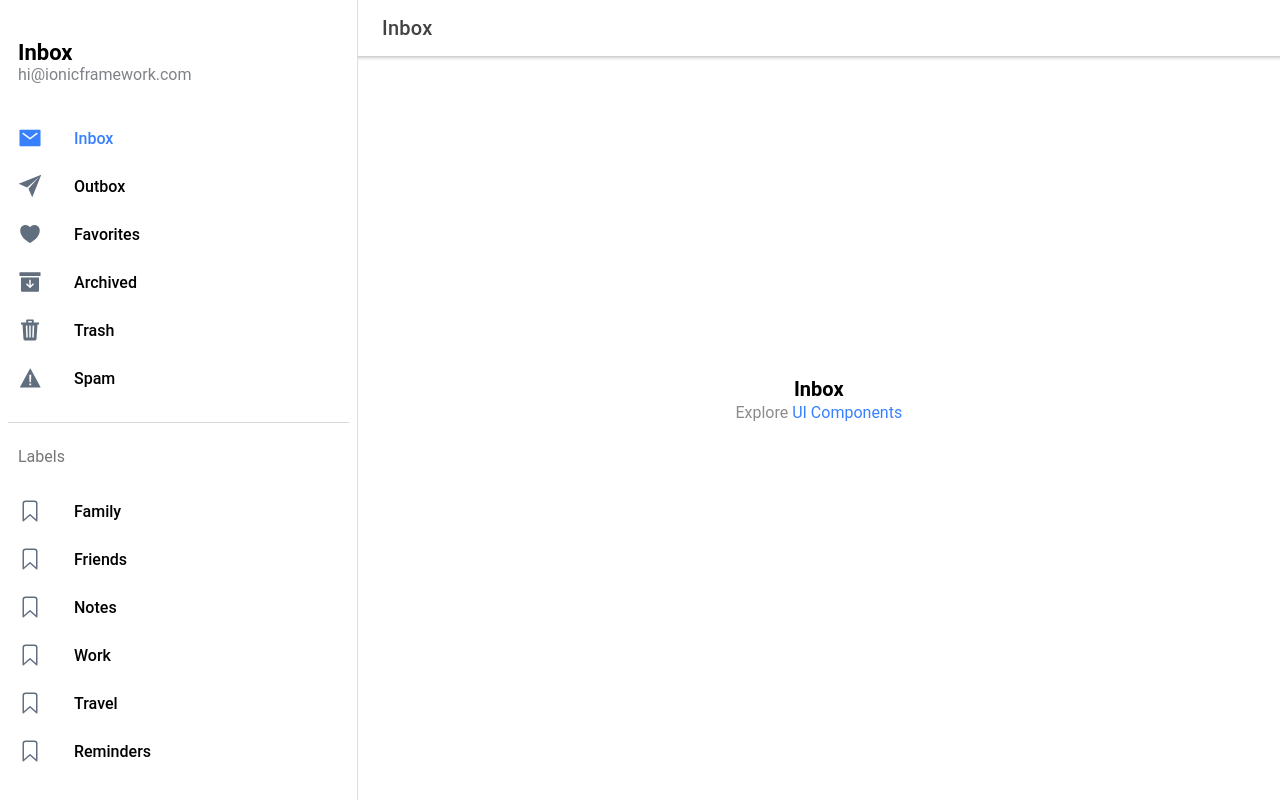
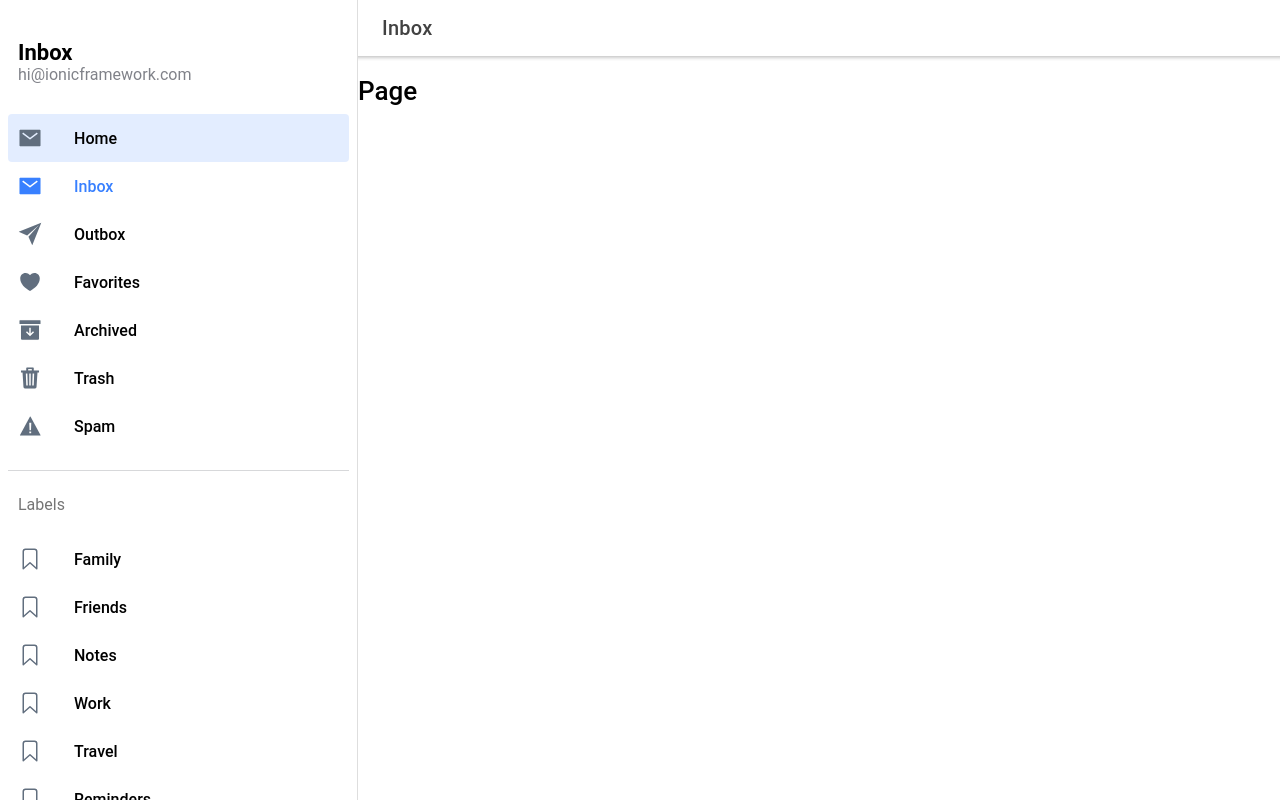
Before and after one commit to jtjeruta/money-tracker, a React (Create React App) app: page /page/Home in a window 1280 px wide. Both pictures are taken after a click on the element "Inbox". Built offline with nearby package versions, Linux system fonts and the light colour scheme.

Commit message:
Basic routing

```diff
--- a/src/App.tsx
+++ b/src/App.tsx
@@ -2,7 +2,8 @@ import { IonApp, IonRouterOutlet, IonSplitPane, setupIonicReact } from '@ionic/r
 import { IonReactRouter } from '@ionic/react-router';
 import { Redirect, Route } from 'react-router-dom';
 import Menu from './components/Menu';
-import Page from './pages/Page';
+import { appPages } from './routes';
+import UserLayout from './components/UserLayout';
 
 /* Core CSS required for Ionic components to work properly */
 import '@ionic/react/css/core.css';
@@ -33,11 +34,15 @@ const App: React.FC = () => {
           <Menu />
           <IonRouterOutlet id="main">
             <Route path="/" exact={true}>
-              <Redirect to="/page/Inbox" />
+              <Redirect to="/page/Home" />
             </Route>
-            <Route path="/page/:name" exact={true}>
-              <Page />
-            </Route>
+            {appPages.map((route) => (
+              <Route path={route.url} exact={true} key={route.url}>
+                <UserLayout title={route.title}>
+                  <route.component />
+                </UserLayout>
+              </Route>
+            ))}
           </IonRouterOutlet>
         </IonSplitPane>
       </IonReactRouter>
--- a/src/components/ExploreContainer.css
+++ /dev/null
@@ -1,24 +0,0 @@
-.container {
-  text-align: center;
-  position: absolute;
-  left: 0;
-  right: 0;
-  top: 50%;
-  transform: translateY(-50%);
-}
-
-.container strong {
-  font-size: 20px;
-  line-height: 26px;
-}
-
-.container p {
-  font-size: 16px;
-  line-height: 22px;
-  color: #8c8c8c;
-  margin: 0;
-}
-
-.container a {
-  text-decoration: none;
-}
--- a/src/components/ExploreContainer.tsx
+++ /dev/null
@@ -1,21 +0,0 @@
-import './ExploreContainer.css';
-
-interface ContainerProps {
-  name: string;
-}
-
-const ExploreContainer: React.FC<ContainerProps> = ({ name }) => {
-  return (
-    <div className="container">
-      <strong>{name}</strong>
-      <p>
-        Explore{' '}
-        <a target="_blank" rel="noopener noreferrer" href="https://ionicframework.com/docs/components">
-          UI Components
-        </a>
-      </p>
-    </div>
-  );
-};
-
-export default ExploreContainer;
--- a/src/components/Menu.tsx
+++ b/src/components/Menu.tsx
@@ -11,68 +11,9 @@ import {
 } from '@ionic/react';
 
 import { useLocation } from 'react-router-dom';
-import {
-  archiveOutline,
-  archiveSharp,
-  bookmarkOutline,
-  heartOutline,
-  heartSharp,
-  mailOutline,
-  mailSharp,
-  paperPlaneOutline,
-  paperPlaneSharp,
-  trashOutline,
-  trashSharp,
-  warningOutline,
-  warningSharp,
-} from 'ionicons/icons';
+import { bookmarkOutline } from 'ionicons/icons';
+import { appPages } from '../routes';
 import './Menu.css';
-
-interface AppPage {
-  url: string;
-  iosIcon: string;
-  mdIcon: string;
-  title: string;
-}
-
-const appPages: AppPage[] = [
-  {
-    title: 'Inbox',
-    url: '/page/Inbox',
-    iosIcon: mailOutline,
-    mdIcon: mailSharp,
-  },
-  {
-    title: 'Outbox',
-    url: '/page/Outbox',
-    iosIcon: paperPlaneOutline,
-    mdIcon: paperPlaneSharp,
-  },
-  {
-    title: 'Favorites',
-    url: '/page/Favorites',
-    iosIcon: heartOutline,
-    mdIcon: heartSharp,
-  },
-  {
-    title: 'Archived',
-    url: '/page/Archived',
-    iosIcon: archiveOutline,
-    mdIcon: archiveSharp,
-  },
-  {
-    title: 'Trash',
-    url: '/page/Trash',
-    iosIcon: trashOutline,
-    mdIcon: trashSharp,
-  },
-  {
-    title: 'Spam',
-    url: '/page/Spam',
-    iosIcon: warningOutline,
-    mdIcon: warningSharp,
-  },
-];
 
 const labels = ['Family', 'Friends', 'Notes', 'Work', 'Travel', 'Reminders'];
 
--- /dev/null
+++ b/src/components/UserLayout.tsx
@@ -0,0 +1,34 @@
+import { ReactNode } from 'react';
+import { IonButtons, IonContent, IonHeader, IonMenuButton, IonPage, IonTitle, IonToolbar } from '@ionic/react';
+
+type Props = {
+  children: ReactNode;
+  title: string;
+};
+
+const Page: React.FC<Props> = (props) => {
+  return (
+    <IonPage>
+      <IonHeader>
+        <IonToolbar>
+          <IonButtons slot="start">
+            <IonMenuButton />
+          </IonButtons>
+          <IonTitle>{props.title}</IonTitle>
+        </IonToolbar>
+      </IonHeader>
+
+      <IonContent fullscreen>
+        <IonHeader collapse="condense">
+          <IonToolbar>
+            <IonTitle size="large">{props.title}</IonTitle>
+          </IonToolbar>
+        </IonHeader>
+
+        <div className="container">{props.children}</div>
+      </IonContent>
+    </IonPage>
+  );
+};
+
+export default Page;
--- /dev/null
+++ b/src/pages/HomePage.tsx
@@ -0,0 +1,5 @@
+const HomePage = () => {
+  return <h1>Hello</h1>;
+};
+
+export default HomePage;
--- a/src/pages/Page.tsx
+++ b/src/pages/Page.tsx
@@ -1,32 +1,5 @@
-import { IonButtons, IonContent, IonHeader, IonMenuButton, IonPage, IonTitle, IonToolbar } from '@ionic/react';
-import { useParams } from 'react-router';
-import ExploreContainer from '../components/ExploreContainer';
-import './Page.css';
-
 const Page: React.FC = () => {
-  const { name } = useParams<{ name: string }>();
-
-  return (
-    <IonPage>
-      <IonHeader>
-        <IonToolbar>
-          <IonButtons slot="start">
-            <IonMenuButton />
-          </IonButtons>
-          <IonTitle>{name}</IonTitle>
-        </IonToolbar>
-      </IonHeader>
-
-      <IonContent fullscreen>
-        <IonHeader collapse="condense">
-          <IonToolbar>
-            <IonTitle size="large">{name}</IonTitle>
-          </IonToolbar>
-        </IonHeader>
-        <ExploreContainer name={name} />
-      </IonContent>
-    </IonPage>
-  );
+  return <h1>Page</h1>;
 };
 
 export default Page;
--- /dev/null
+++ b/src/routes.ts
@@ -0,0 +1,77 @@
+import { FC } from 'react';
+import {
+  archiveOutline,
+  archiveSharp,
+  heartOutline,
+  heartSharp,
+  mailOutline,
+  mailSharp,
+  paperPlaneOutline,
+  paperPlaneSharp,
+  trashOutline,
+  trashSharp,
+  warningOutline,
+  warningSharp,
+} from 'ionicons/icons';
+import Page from './pages/Page';
+import HomePage from './pages/HomePage';
+
+export interface AppPage {
+  url: string;
+  iosIcon: string;
+  mdIcon: string;
+  title: string;
+  component: FC;
+}
+
+export const appPages: AppPage[] = [
+  {
+    title: 'Home',
+    url: '/page/Home',
+    iosIcon: mailOutline,
+    mdIcon: mailSharp,
+    component: HomePage,
+  },
+  {
+    title: 'Inbox',
+    url: '/page/Inbox',
+    iosIcon: mailOutline,
+    mdIcon: mailSharp,
+    component: Page,
+  },
+  {
+    title: 'Outbox',
+    url: '/page/Outbox',
+    iosIcon: paperPlaneOutline,
+    mdIcon: paperPlaneSharp,
+    component: Page,
+  },
+  {
+    title: 'Favorites',
+    url: '/page/Favorites',
+    iosIcon: heartOutline,
+    mdIcon: heartSharp,
+    component: Page,
+  },
+  {
+    title: 'Archived',
+    url: '/page/Archived',
+    iosIcon: archiveOutline,
+    mdIcon: archiveSharp,
+    component: Page,
+  },
+  {
+    title: 'Trash',
+    url: '/page/Trash',
+    iosIcon: trashOutline,
+    mdIcon: trashSharp,
+    component: Page,
+  },
+  {
+    title: 'Spam',
+    url: '/page/Spam',
+    iosIcon: warningOutline,
+    mdIcon: warningSharp,
+    component: Page,
+  },
+];
```
Also changed, not shown: src/pages/Page.css (deleted).
